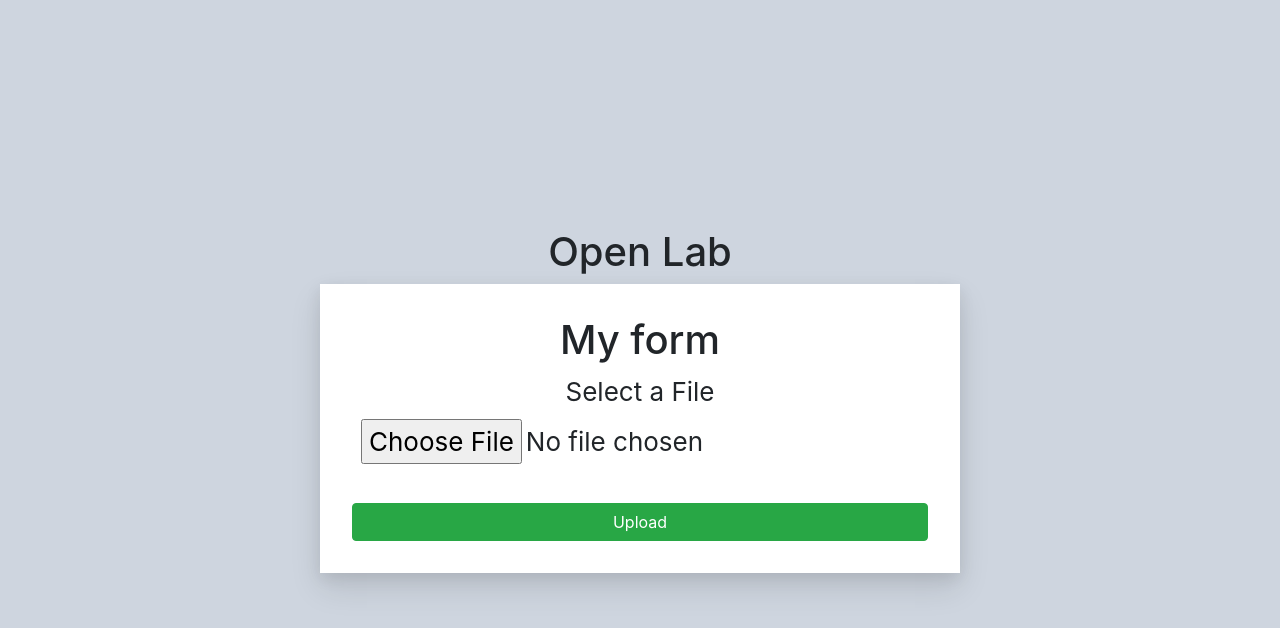
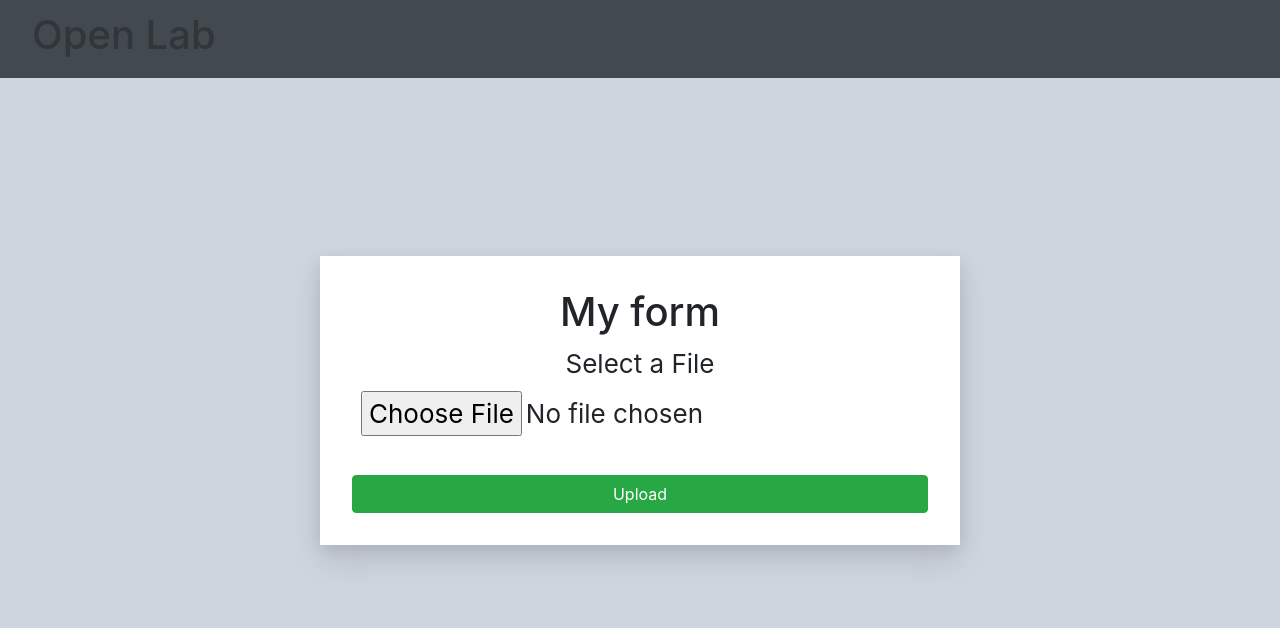
Before and after one commit to Wvivas123/Open_Lab_V2, a React (Create React App) app in the folder client/: page / in a window 1280 px wide. Shown: the top 628 px of the page. Built offline with nearby package versions, Linux system fonts and the light colour scheme.

Commit message:
Added Basic Header

```diff
--- a/client/src/App.css
+++ b/client/src/App.css
@@ -20,3 +20,33 @@
     0 5px 15px 0 rgba(0, 0, 0, 0.08);
   box-sizing: border-box;
 }
+.navbar {
+  display: flex;
+  justify-content: space-between;
+  align-items: center;
+  padding: 0.7rem 2rem;
+  position: fixed;
+  z-index: 1;
+  width: 100%;
+  top: 0;
+  border-bottom: solid 1px var(--primary-color);
+  opacity: 0.9;
+}
+
+.navbar ul {
+  display: flex;
+}
+
+.navbar a {
+  color: #fff;
+  padding: 0.45rem;
+  margin: 0 0.25rem;
+}
+
+.navbar a:hover {
+  color: var(--primary-color);
+}
+
+.navbar .welcome span {
+  margin-right: 0.6rem;
+}
--- a/client/src/components/navbar.js
+++ b/client/src/components/navbar.js
@@ -2,7 +2,11 @@ import React from 'react';
 
 class Navbar extends React.Component {
   render() {
-    return <h1>Open Lab</h1>;
+    return (
+      <nav className="navbar bg-dark">
+        <h1 className="navbar_Logo">Open Lab</h1>
+      </nav>
+    );
   }
 }
 
```
